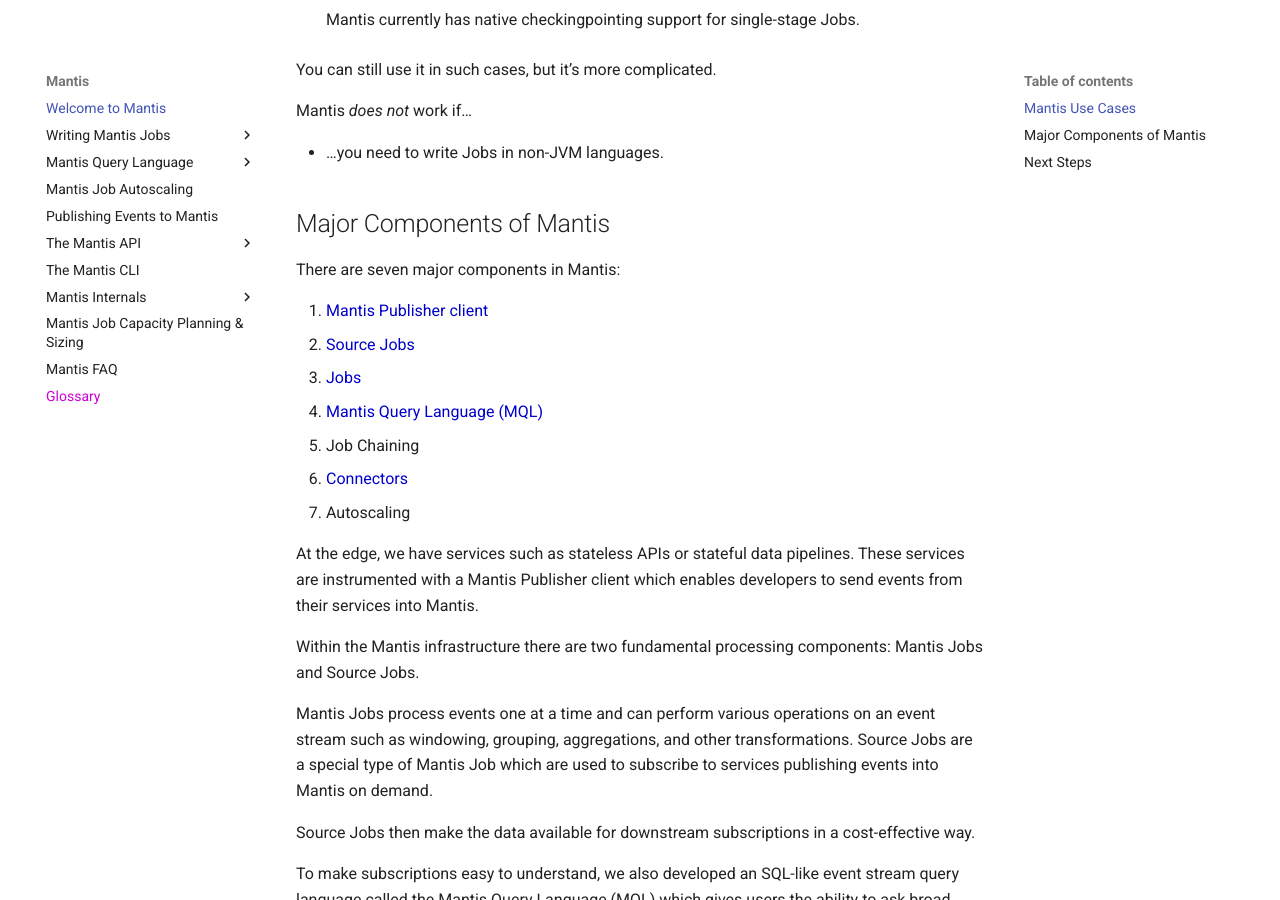
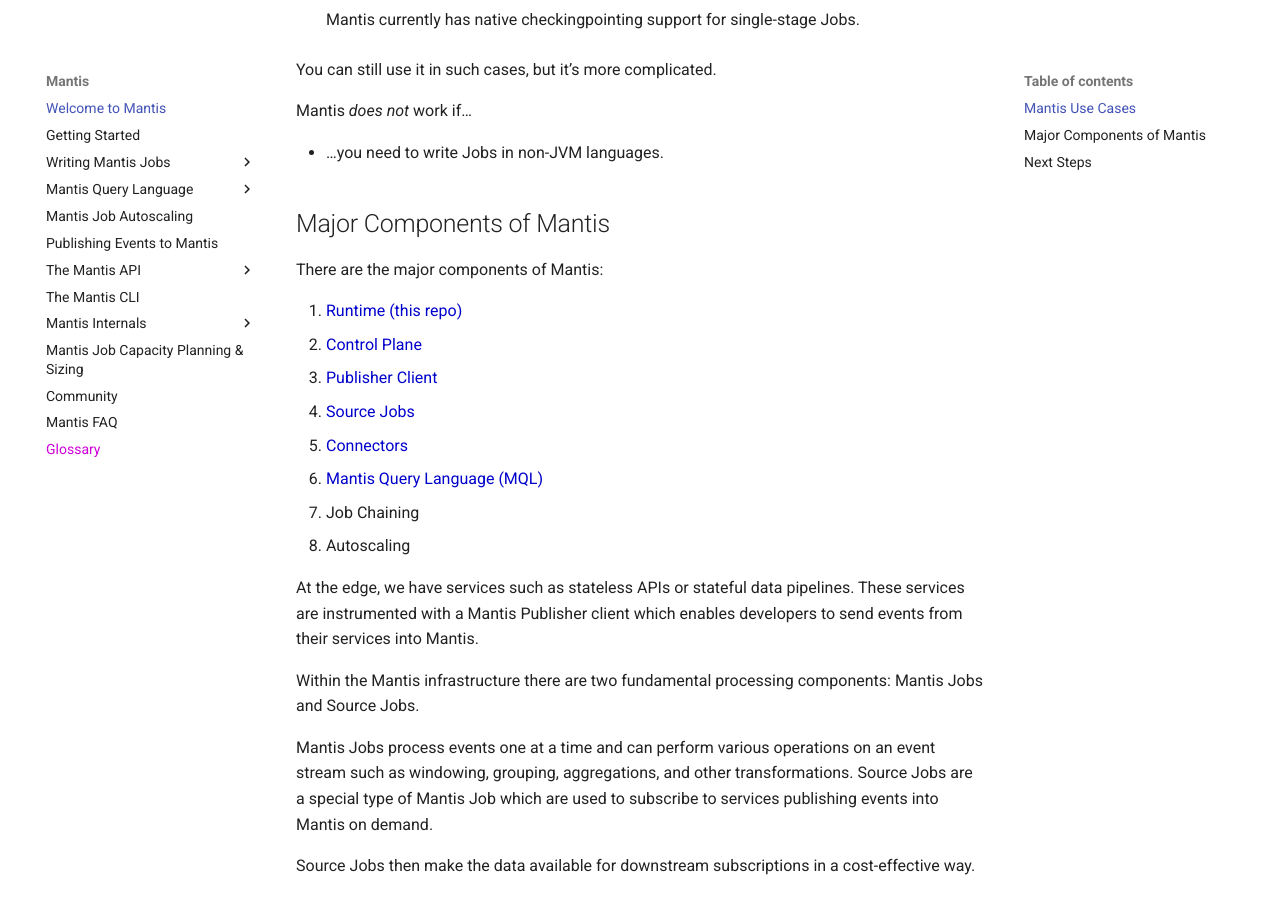
Before and after one commit to Netflix/mantis, an MkDocs documentation site: the page built from docs/docs/index.md, in a window 1280 px wide and 900 px high, scrolled down 1292 px. Built offline with MkDocs 1.6.1 and Material for MkDocs 9.7.7, drawn with Linux system fonts in a browser that asks for light colours; comment, search, counter and statistics services are not loaded.

Commit message:
Add community page.

```diff
--- /dev/null
+++ b/docs/docs/gettingstarted.md
@@ -0,0 +1 @@
+# Getting Started with Mantis
--- a/docs/docs/index.md
+++ b/docs/docs/index.md
@@ -57,14 +57,15 @@
 
 ## Major Components of Mantis
 
-There are seven major components in Mantis:
+There are the major components of Mantis:
 
-1. [Mantis Publisher client](https://github.com/netflix/mantis-publish)
+1. [Runtime (this repo)](https://github.com/netflix/mantis)
+1. [Control Plane](https://github.com/netflix/mantis-control-plane)
+1. [Publisher Client](https://github.com/netflix/mantis-publish)
 1. [Source Jobs](https://github.com/netflix/mantis-source-jobs)
-1. [Jobs](https://github.com/netflix/mantis-examples)
+1. [Connectors](https://github.com/netflix/mantis-connectors)
 1. [Mantis Query Language (MQL)](https://github.com/netflix/mantis-mql)
 1. Job Chaining
-1. [Connectors](https://github.com/netflix/mantis-connectors)
 1. Autoscaling
 
 At the edge, we have services such as stateless APIs or stateful data pipelines. These services are instrumented with a Mantis Publisher client which enables developers to send events from their services into Mantis.
--- a/docs/mkdocs.yml
+++ b/docs/mkdocs.yml
@@ -1,6 +1,7 @@
 site_name: Mantis
 nav:
   - 'Welcome to Mantis': 'index.md'
+  - 'Getting Started': 'gettingstarted.md'
   - Writing Mantis Jobs:
     - 'Introduction to Mantis Jobs': 'writingjobs/index.md'
     - 'The Source Component': 'writingjobs/source.md'
@@ -21,6 +22,7 @@
       - 'Mantis Source Jobs': 'internals/sourcejobs.md'
       - 'Mantis Runtime': 'internals/runtime.md'
   - 'Mantis Job Capacity Planning & Sizing': 'capacity.md'
+  - 'Community': 'community.md'
   - 'Mantis FAQ': 'faq.md'
   - 'Glossary': 'glossary.md'
 theme:
```
Also changed, not shown: docs/docs/community.md (added, +20 -0 lines), docs/docs/faq.md (+0 -1 lines).
